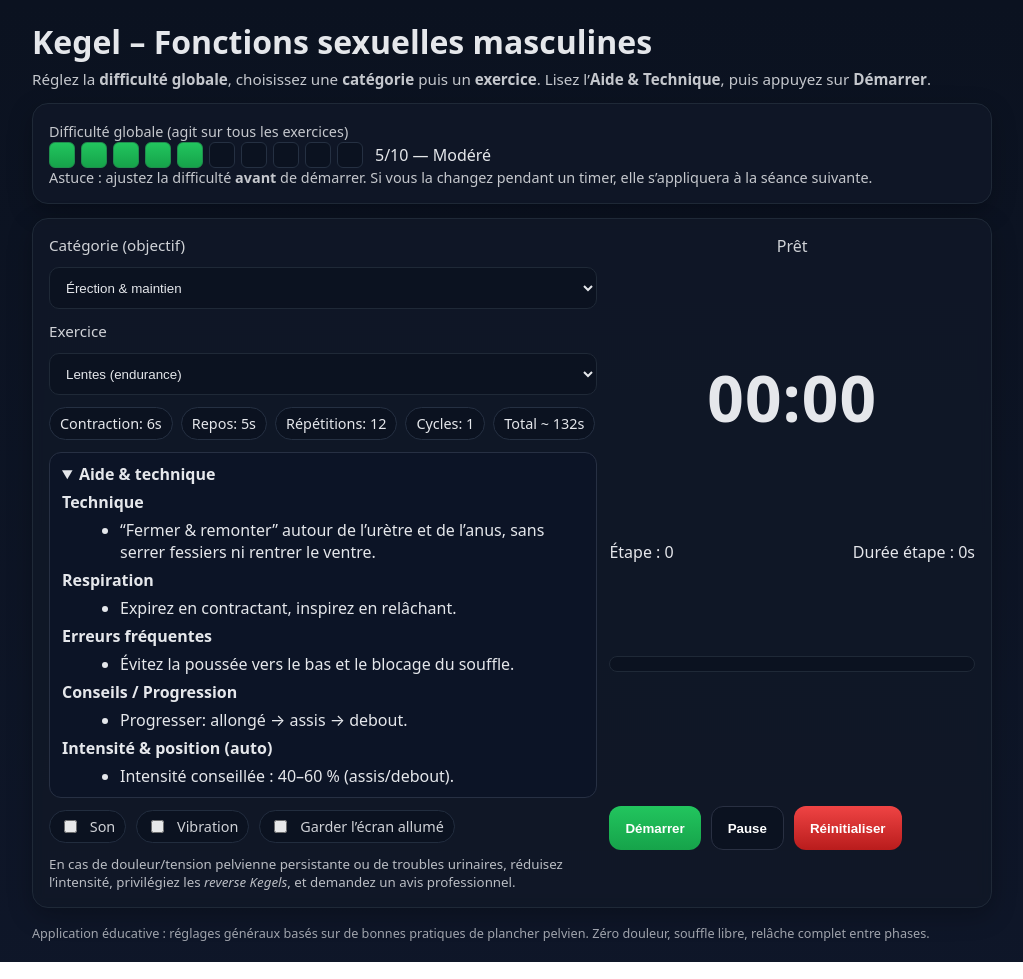
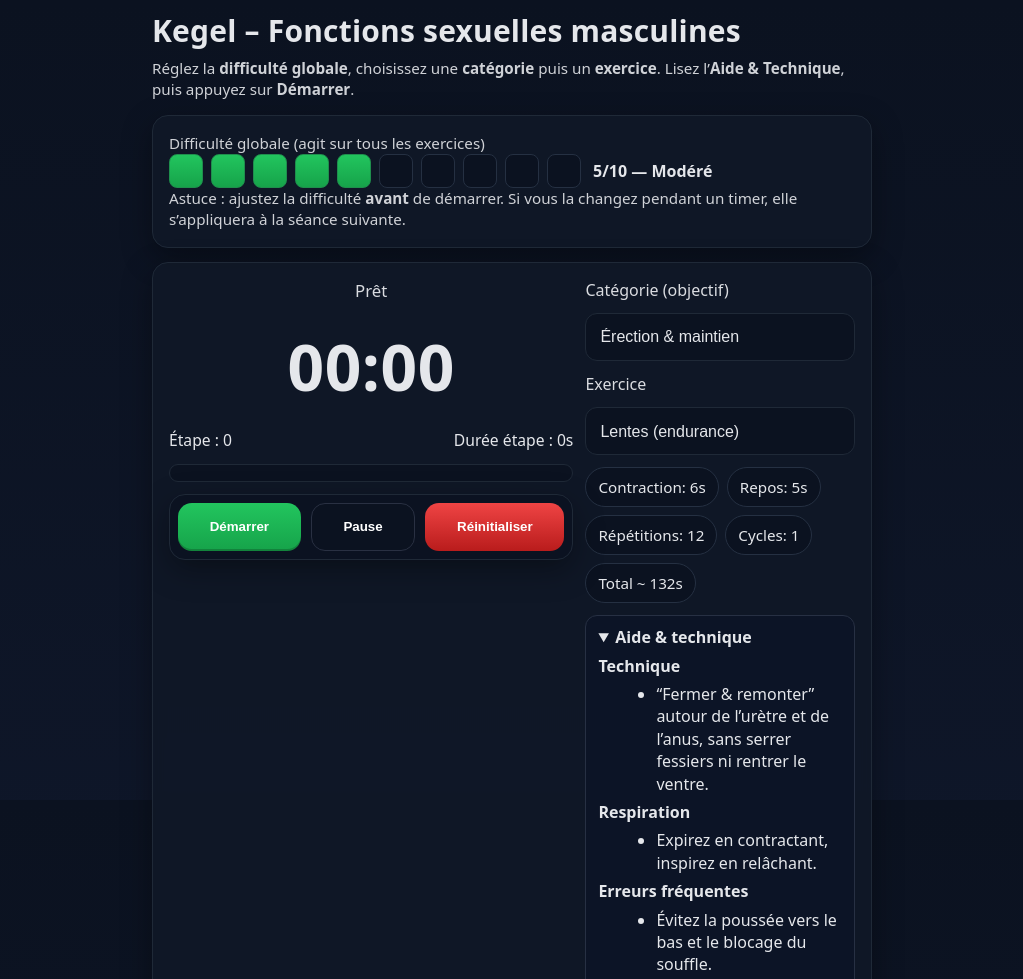
Before and after one commit to Thibisault/kegelapp, a plain HTML site: page index.html in a window 1280 px wide. Shown: the top 979 px of the page, without its empty margins (128-1151 px from the left). Drawn offline with Linux system fonts and the light colour scheme.

Commit message:
first commits

```diff
--- a/index.html
+++ b/index.html
@@ -1,14 +1,15 @@
 <!doctype html>
 <html lang="fr">
-
 <head>
   <meta charset="utf-8" />
-  <meta name="viewport" content="width=device-width,initial-scale=1" />
+  <!-- Mobile-friendly viewport + notch support -->
+  <meta name="viewport" content="width=device-width,initial-scale=1,viewport-fit=cover" />
+  <meta name="format-detection" content="telephone=no" />
   <title>Kegel – Fonctions sexuelles (avec difficulté globale)</title>
 
   <!-- PWA -->
   <link rel="manifest" href="manifest.json">
-  <meta name="theme-color" content="#317EFB">
+  <meta name="theme-color" content="#0b1220">
 
   <!-- iOS (plein écran + icône) -->
   <meta name="apple-mobile-web-app-capable" content="yes">
@@ -20,64 +21,132 @@
 
   <style>
     :root{
-      --bg:#0f172a; --card:#111827; --muted:#334155; --text:#e5e7eb;
+      --bg:#0b1220; --bg2:#0f172a; --card:#111827; --muted:#334155; --text:#e5e7eb;
       --accent:#22c55e; --accent-weak:#16a34a; --red:#ef4444; --border:#1f2937;
+      --shadow:0 10px 30px rgba(0,0,0,.35);
+      --radius:16px;
+      --pad:16px;
     }
-    *{box-sizing:border-box}
+
+    /* Reset mobile-friendly */
+    *,*::before,*::after{ box-sizing:border-box; }
+    html,body{ height:100%; }
+    html{ -webkit-text-size-adjust:100%; }
     body{
-      margin:0; padding:20px; background:linear-gradient(180deg,#0b1220,#0f172a 120%);
-      color:var(--text); font-family:system-ui,-apple-system,Segoe UI,Roboto,Ubuntu,"Helvetica Neue",Arial;
+      margin:0; padding: max(10px, env(safe-area-inset-top)) max(10px, env(safe-area-inset-right))
+                     calc(14px + env(safe-area-inset-bottom)) max(10px, env(safe-area-inset-left));
+      background:linear-gradient(180deg,var(--bg),var(--bg2) 120%);
+      color:var(--text);
+      font-family: system-ui,-apple-system,Segoe UI,Roboto,Ubuntu,"Helvetica Neue",Arial;
       display:flex; justify-content:center;
+      line-height:1.4;
+      -webkit-tap-highlight-color: transparent;
     }
-    .app{width:100%; max-width:960px; display:grid; gap:14px}
-    h1{margin:0 0 6px; font-size:clamp(22px,4vw,32px)}
-    .subtle{opacity:.85; font-size:.95rem}
+
+    .app{ width:100%; max-width:720px; display:grid; gap:14px; }
+
+    h1{ margin:0 0 6px; font-weight:800; letter-spacing:.2px;
+        font-size: clamp(22px, 4.5vw, 30px); }
+    .subtle{ opacity:.9; font-size:.95rem }
+
     .card{
-      background:rgba(17,24,39,.85); border:1px solid var(--border); border-radius:16px; padding:16px;
-      box-shadow:0 8px 24px rgba(0,0,0,.25); backdrop-filter: blur(6px);
+      background:rgba(17,24,39,.88); border:1px solid var(--border); border-radius:var(--radius); padding:var(--pad);
+      box-shadow:var(--shadow); backdrop-filter: blur(6px);
     }
-    .grid{display:grid; gap:12px}
-    @media(min-width:900px){ .grid-2{grid-template-columns:1.2fr .8fr} }
-    .row{display:flex; gap:10px; flex-wrap:wrap; align-items:center}
-    label{font-size:.95rem; opacity:.9}
+    .grid{ display:grid; gap:12px }
+    /* Mobile d'abord : 1 colonne ; desktop : 2 colonnes */
+    .grid-2{ grid-template-columns: 1fr; }
+    @media (min-width: 900px){
+      .grid-2{ grid-template-columns: 1.2fr .8fr; align-items:start; }
+      .col-timer{ order: 2; position: static; }
+      .controls-row{ position: static; }
+    }
+
+    .row{ display:flex; gap:10px; flex-wrap:wrap; align-items:center }
+    label{ font-size:1rem; opacity:.95 }
+
     select{
-      background:#0b1220; border:1px solid var(--border); color:var(--text);
-      border-radius:10px; padding:10px 12px; min-height:42px; width:100%;
+      appearance:none;
+      background:#0b1220;
+      border:1px solid var(--border);
+      color:var(--text);
+      border-radius:12px;
+      padding:12px 14px;
+      min-height:48px;
+      width:100%;
+      font-size:1rem;
     }
+
     button{
-      border:0; border-radius:12px; padding:12px 16px; font-weight:700; cursor:pointer; color:white; background:var(--muted);
-      transition:.15s transform ease, .15s filter ease; min-height:44px;
+      border:0; border-radius:14px; padding:14px 16px; font-weight:800; cursor:pointer; color:white; background:var(--muted);
+      transition:.15s transform ease, .15s filter ease, .2s box-shadow ease; min-height:48px; flex:1 1 auto;
+      touch-action: manipulation;
     }
-    button:hover{filter:brightness(1.07)} button:active{transform:translateY(1px)}
-    .primary{background:linear-gradient(180deg,var(--accent),var(--accent-weak))}
-    .ghost{background:#0b1220; border:1px solid #293042}
-    .danger{background:linear-gradient(180deg,#ef4444,#b91c1c)}
-    .badge{display:inline-flex; gap:6px; align-items:center; padding:6px 10px; border-radius:999px; background:#0b1220; border:1px solid #253042; font-size:.9rem}
-    .big{font-size:clamp(40px,10vw,64px); font-weight:800; letter-spacing:1px; margin:4px 0 6px; text-align:center}
-    .sub{text-align:center; opacity:.9}
-    .progress{height:16px; background:#0b1220; border:1px solid var(--border); border-radius:999px; overflow:hidden}
-    .bar{height:100%; width:0%; background:linear-gradient(90deg,#22c55e,#86efac)}
-    .kpi{display:flex; justify-content:space-between; font-variant-numeric:tabular-nums}
-    .list{display:flex; flex-wrap:wrap; gap:8px}
+    button:hover{ filter:brightness(1.07) }
+    button:active{ transform:translateY(1px) }
+    .primary{ background:linear-gradient(180deg,var(--accent),var(--accent-weak)); box-shadow: inset 0 -2px 0 rgba(0,0,0,.2); }
+    .ghost{ background:#0b1220; border:1px solid #293042 }
+    .danger{ background:linear-gradient(180deg,#ef4444,#b91c1c) }
+
+    .badge{
+      display:inline-flex; gap:8px; align-items:center; padding:8px 12px; border-radius:999px;
+      background:#0b1220; border:1px solid #253042; font-size:.95rem; min-height:40px;
+    }
+
+    .big{ font-size: clamp(42px, 11vw, 64px); font-weight:900; letter-spacing:.5px; margin:8px 0 6px; text-align:center }
+    .sub{ text-align:center; opacity:.95; font-size:1.05rem }
+    .kpi{ display:flex; justify-content:space-between; font-variant-numeric:tabular-nums; font-size:.98rem }
+
+    .progress{ height:18px; background:#0b1220; border:1px solid var(--border); border-radius:999px; overflow:hidden }
+    .bar{ height:100%; width:0%; background:linear-gradient(90deg,#22c55e,#86efac) }
+
+    .list{ display:flex; flex-wrap:wrap; gap:8px }
 
     /* Aide */
-    details.help{border:1px solid #273043; border-radius:12px; padding:10px 12px; background:#0b1220}
-    details.help[open]{background:#0c1426}
-    details.help summary{cursor:pointer; font-weight:700; margin-bottom:6px}
-    ul{margin:6px 0 0 18px}
-    small{opacity:.8}
+    details.help{ border:1px solid #273043; border-radius:12px; padding:10px 12px; background:#0b1220 }
+    details.help[open]{ background:#0c1426 }
+    details.help summary{ cursor:pointer; font-weight:800; margin-bottom:6px }
+    ul{ margin:6px 0 0 18px }
+    small{ opacity:.85 }
 
-    /* Barre de difficulté (10 carrés) */
-    .diff-wrap{display:flex; align-items:center; gap:12px}
-    .diffbar{ display:flex; gap:6px; align-items:center; outline:none; }
+    /* Barre de difficulté */
+    .diff-wrap{ display:flex; align-items:center; gap:12px; flex-wrap:wrap }
+    .diffbar{ display:flex; gap:8px; align-items:center; outline:none; }
     .cell{
-      width:26px; height:26px; border-radius:6px; border:1px solid #253042; background:#0b1220;
+      width: clamp(28px, 7vw, 34px); height: clamp(28px, 7vw, 34px);
+      border-radius:8px; border:1px solid #253042; background:#0b1220;
       transition:transform .12s ease, filter .12s ease, background .12s ease;
     }
-    .cell.active{background:linear-gradient(180deg,var(--accent),var(--accent-weak)); border-color:#1f8e4d}
-    .cell:hover{filter:brightness(1.07); cursor:pointer}
-    .diff-text{min-width:140px; font-variant-numeric:tabular-nums}
-    .hint{font-size:.9rem; opacity:.85}
+    .cell.active{ background:linear-gradient(180deg,var(--accent),var(--accent-weak)); border-color:#1f8e4d }
+    .cell:hover{ filter:brightness(1.07); cursor:pointer }
+    .diff-text{ min-width:150px; font-variant-numeric:tabular-nums; font-weight:700 }
+    .hint{ font-size:.95rem; opacity:.9 }
+
+    /* Contrôles collants (restent accessibles en bas sur mobile) */
+    .controls-row{
+      position: sticky; bottom: max(8px, env(safe-area-inset-bottom));
+      background: rgba(11,18,32,.75);
+      border:1px solid var(--border);
+      border-radius: 16px;
+      padding: 8px;
+      box-shadow: var(--shadow);
+      backdrop-filter: blur(10px);
+      z-index: 10;
+    }
+
+    /* Bannière d’installation PWA (apparition si possible) */
+    .install-banner{
+      display:none; position: sticky; top: max(8px, env(safe-area-inset-top)); z-index: 20;
+      padding:10px 12px; border-radius:14px; border:1px solid #253042; background:#0c1426; box-shadow:var(--shadow);
+    }
+    .install-banner.show{ display:block; }
+    .install-banner .row{ gap:8px }
+    .install-banner button{ flex:0 0 auto }
+
+    /* Réduction des animations si demandé */
+    @media (prefers-reduced-motion: reduce){
+      *{ transition: none !important; }
+    }
   </style>
 
   <!-- Enregistrement du Service Worker -->
@@ -93,7 +162,24 @@
 </head>
 
 <body>
-  <main class="app">
+  <main class="app" id="appRoot">
+    <!-- Bannière d'installation PWA -->
+    <section id="installBanner" class="install-banner" aria-live="polite" aria-atomic="true">
+      <div class="row" style="justify-content:space-between; align-items:center">
+        <div style="display:flex; gap:10px; align-items:center;">
+          <img src="icons/icon-192.png" width="28" height="28" alt="" style="border-radius:6px;"/>
+          <div>
+            <div style="font-weight:800">Installer l’app</div>
+            <small>Ajoute « Kegel » à l’écran d’accueil pour un accès rapide.</small>
+          </div>
+        </div>
+        <div class="row" style="flex-wrap:nowrap">
+          <button id="installBtn" class="primary" style="min-width:140px">Installer</button>
+          <button id="dismissInstall" class="ghost" aria-label="Fermer">Plus tard</button>
+        </div>
+      </div>
+    </section>
+
     <header>
       <h1>Kegel – Fonctions sexuelles masculines</h1>
       <div class="subtle">Réglez la <b>difficulté globale</b>, choisissez une <b>catégorie</b> puis un <b>exercice</b>. Lisez l’<b>Aide & Technique</b>, puis appuyez sur <b>Démarrer</b>.</div>
@@ -109,12 +195,12 @@
         </div>
         <div id="diffText" class="diff-text">5/10 — Modéré</div>
       </div>
-      <div class="hint">Astuce : ajustez la difficulté <b>avant</b> de démarrer. Si vous la changez pendant un timer, elle s’appliquera à la séance suivante.</div>
+      <div class="hint">Astuce : ajustez la difficulté <b>avant</b> de démarrer. Si vous la changez pendant un timer, elle s’appliquera à la séance suivante.</div>
     </section>
 
     <section class="card grid grid-2">
       <!-- Colonne gauche: Sélection & Aide -->
-      <div class="grid">
+      <div class="grid col-selectors">
         <div class="grid">
           <label for="catSelect">Catégorie (objectif)</label>
           <select id="catSelect" aria-label="Catégorie"></select>
@@ -139,8 +225,8 @@
         <small>En cas de douleur/tension pelvienne persistante ou de troubles urinaires, réduisez l’intensité, privilégiez les <i>reverse Kegels</i>, et demandez un avis professionnel.</small>
       </div>
 
-      <!-- Colonne droite: Timer -->
-      <div class="grid">
+      <!-- Colonne droite: Timer (affiché en premier sur mobile) -->
+      <div class="grid col-timer" style="order:-1">
         <div class="sub" id="phaseLabel">Prêt</div>
         <div class="big" id="timeDisplay">00:00</div>
         <div class="kpi">
@@ -150,7 +236,7 @@
         <div class="progress" role="progressbar" aria-valuemin="0" aria-valuemax="100" aria-label="Progression">
           <div class="bar" id="progressBar"></div>
         </div>
-        <div class="row">
+        <div class="row controls-row">
           <button id="startBtn" class="primary">Démarrer</button>
           <button id="pauseBtn" class="ghost" disabled>Pause</button>
           <button id="resetBtn" class="danger" disabled>Réinitialiser</button>
@@ -159,17 +245,12 @@
     </section>
 
     <footer class="subtle">
-      <small>Application éducative : réglages généraux basés sur de bonnes pratiques de plancher pelvien. Zéro douleur, souffle libre, relâche complet entre phases.</small>
+      <small>Application éducative : réglages généraux basés sur de bonnes pratiques de plancher pelvien. Zéro douleur, souffle libre, relâche complet entre phases.</small>
     </footer>
   </main>
 
   <script>
     // ====== Données : catégories & exercices (paramètres de base) ======
-    // Types:
-    // - 'interval' : alternance travail/repos avec répétitions et cycles
-    // - 'sequence' : liste d'étapes nommées, avec cycles
-    // - 'info'     : fiche aide sans timer
-    // Chaque exercice a un "profile" définissant la façon d'adapter la difficulté.
     const CATEGORIES = [
       {
         id:'erection', name:'Érection & maintien', exercises:[
@@ -186,7 +267,7 @@
             base:{work:1, rest:1, reps:30, cycles:1, restBetweenCycles:0}, profile:'quick',
             help:{
               tech:['Contractions brèves, nettes, sans crispation globale.'],
-              breath:['Souffle fluide ; micro‑expirs possibles.'],
+              breath:['Souffle fluide ; micro-expirs possibles.'],
               errors:['Ne serrez pas les fessiers.'],
               progress:['Augmentez par paquets de 5.']
             }
@@ -200,7 +281,7 @@
               progress:['Augmenter par pas de 5 s maximum.']
             }
           },
-          { id:'ladder', name:'Pyramide (2‑4‑6‑8‑6‑4‑2)', type:'sequence',
+          { id:'ladder', name:'Pyramide (2-4-6-8-6-4-2)', type:'sequence',
             steps:[{label:'2 s',seconds:2},{label:'4 s',seconds:4},{label:'6 s',seconds:6},{label:'8 s',seconds:8},{label:'6 s',seconds:6},{label:'4 s',seconds:4},{label:'2 s',seconds:2}],
             base:{cycles:1, restBetweenCycles:0}, profile:'pyramid',
             help:{
@@ -278,7 +359,7 @@
             base:{work:1, rest:1, reps:20, cycles:1, restBetweenCycles:0}, profile:'pulses',
             help:{
               tech:['Contractions brèves, rythmées, sans augmenter la pression abdominale.'],
-              breath:['Souffle libre ; micro‑expirs possibles.'],
+              breath:['Souffle libre ; micro-expirs possibles.'],
               errors:['Pas de crispation globale.'],
               progress:['Ajoutez 2–4 pulses quand c’est facile.']
             }
@@ -296,7 +377,7 @@
       },
       {
         id:'comfort', name:'Confort / détente (tension pelvienne)', exercises:[
-          { id:'revtonic', name:'Reverse toniques (anti‑tension)', type:'interval', labels:{work:'Relâche', rest:'Neutre'},
+          { id:'revtonic', name:'Reverse toniques (anti-tension)', type:'interval', labels:{work:'Relâche', rest:'Neutre'},
             base:{work:20, rest:10, reps:10, cycles:1, restBetweenCycles:0}, profile:'reverse',
             help:{
               tech:['Sentez l’ouverture à l’inspiration, laissez le ventre se gonfler.'],
@@ -307,8 +388,8 @@
           },
           { id:'diaph', name:'Respiration diaphragmatique (fiche)', type:'info',
             help:{
-              tech:['Allongé, mains sur le bas‑ventre : inspirez (ventre monte), expirez longuement.'],
-              tips:['5–10 respirations, 2–3 postures (papillon, happy baby, 90‑90).']
+              tech:['Allongé, mains sur le bas-ventre : inspirez (ventre monte), expirez longuement.'],
+              tips:['5–10 respirations, 2–3 postures (papillon, happy baby, 90-90).']
             }
           }
         ]
@@ -337,6 +418,8 @@
     function beep(freq=600, ms=120){
       if(!$('soundToggle').checked) return;
       const ctx=ensureAudio(); if(!ctx) return;
+      // Débloque l'audio sur iOS à la 1ère interaction
+      if (ctx.state === 'suspended') { ctx.resume().catch(()=>{}); }
       const o=ctx.createOscillator(); const g=ctx.createGain();
       o.type='sine'; o.frequency.value=freq;
       g.gain.setValueAtTime(0.0001, ctx.currentTime);
@@ -382,8 +465,7 @@
       diffBar.setAttribute('aria-valuenow', String(difficulty));
       diffText.textContent = diffLabel(difficulty);
       [...diffBar.children].forEach((cell,i)=>{ cell.classList.toggle('active', i < difficulty); });
-      // Mettre à jour l'aide/les résumés selon difficulté
-      renderExerciseInfo(); // n'interrompt pas un timer en cours
+      renderExerciseInfo();
     }
     function buildDiffBar(){
       diffBar.innerHTML='';
@@ -391,9 +473,8 @@
         const cell=document.createElement('div');
         cell.className='cell'; if(i<=difficulty) cell.classList.add('active');
         cell.title=`Niveau ${i}`;
-        cell.addEventListener('click', ()=>{
-          difficulty=i; savePref('difficulty', difficulty); updateDiffUI();
-        });
+        cell.tabIndex = 0;
+        cell.addEventListener('click', ()=>{ difficulty=i; savePref('difficulty', difficulty); updateDiffUI(); });
         diffBar.appendChild(cell);
       }
       diffBar.addEventListener('keydown',(e)=>{
@@ -404,19 +485,16 @@
     }
 
     // ====== Adaptation des exercices à la difficulté ======
-    // t ∈ [0,1] mappe 1..10 → 0..1
     function tFromD(d){ return (clamp(d,1,10)-1)/9; }
-
     function intensityAdvice(d){
-      if(d<=3) return 'Intensité conseillée : 20–40 % (position allongé/assis).';
-      if(d<=7) return 'Intensité conseillée : 40–60 % (assis/debout).';
-      return 'Intensité conseillée : 60–75 % (debout/en mouvement, jamais 100 %).';
+      if(d<=3) return 'Intensité conseillée : 20–40 % (position allongé/assis).';
+      if(d<=7) return 'Intensité conseillée : 40–60 % (assis/debout).';
+      return 'Intensité conseillée : 60–75 % (debout/en mouvement, jamais 100 %).';
     }
 
-    // Renvoie un "exercice réglé" pour la difficulté courante
     function tuneExercise(ex, d){
       const t = tFromD(d);
-      const copy = JSON.parse(JSON.stringify(ex)); // clone simple
+      const copy = JSON.parse(JSON.stringify(ex)); // clone
 
       if(ex.type==='interval'){
         let {work,rest,reps,cycles,restBetweenCycles} = ex.base;
@@ -431,7 +509,6 @@
             break;
           }
           case 'quick': {
-            // Pulses: garder 1/1 mais augmenter le volume (reps) et éventuellement les cycles
             const repsMin=18, repsMax=42;
             reps = Math.max(8, Math.round(lerp(repsMin, repsMax, t)));
             work = 1; rest = 1;
@@ -452,11 +529,10 @@
             const repsMin=12, repsMax=28;
             reps = Math.round(lerp(repsMin, repsMax, t));
             work = 1;
-            rest = roundSec(lerp(1.2, 0.6, t)); // repos un peu plus court en haut
+            rest = roundSec(lerp(1.2, 0.6, t));
             break;
           }
           case 'short': {
-            // Tenues courtes: augmenter légèrement la tenue, réduire un peu le repos, +reps
             const fW = lerp(0.7, 1.5, t);
             const fR = lerp(1.2, 0.8, t);
             const fN = lerp(0.9, 1.25, t);
@@ -466,8 +542,7 @@
             break;
           }
           case 'reverse': {
-            // "Plus difficile" = davantage de temps passé à relâcher / plus de volume
-            const fW = lerp(1.0, 1.6, t); // relâche plus longue
+            const fW = lerp(1.0, 1.6, t); // plus de relâche
             const fN = lerp(0.8, 1.3, t);
             work = roundSec(work * fW);
             rest = roundSec(rest * lerp(1.0, 0.9, t));
@@ -490,14 +565,13 @@
             break;
           }
           case 'elevator': {
-            const dur = roundSec(lerp(2, 4, t)); // secondes par palier
+            const dur = roundSec(lerp(2, 4, t));
             steps = steps.map(s=>({label:s.label, seconds: dur}));
             cycles = Math.round(lerp(3, 5, t));
             restBetweenCycles = 20;
             break;
           }
           case 'breath': {
-            // 4/4 → 8/8 selon difficulté
             const sec = roundSec(lerp(4, 8, t));
             steps = [{label:'Inspire (relâche)',seconds:sec},{label:'Expire (contrac. douce 20–30%)',seconds:sec}];
             cycles = Math.round(lerp(8, 12, t));
@@ -527,10 +601,8 @@
         copy.tuned = { type:'info' };
       }
 
-      // Aide: insérer un conseil d’intensité selon la difficulté
-      const intens = intensityAdvice(d);
       copy.help = copy.help || {};
-      copy.help.intensity = intens;
+      copy.help.intensity = intensityAdvice(d);
       return copy;
     }
 
@@ -559,7 +631,7 @@
       function addSection(title, arr){
         if(!arr || !arr.length) return;
         const sec=document.createElement('div');
-        const h3=document.createElement('div'); h3.style.fontWeight='700'; h3.style.marginTop='6px'; h3.textContent=title; sec.appendChild(h3);
+        const h3=document.createElement('div'); h3.style.fontWeight='800'; h3.style.marginTop='6px'; h3.textContent=title; sec.appendChild(h3);
         const ul=document.createElement('ul'); arr.forEach(x=>{ const li=document.createElement('li'); li.textContent=x; ul.appendChild(li); }); sec.appendChild(ul);
         helpContent.appendChild(sec);
       }
@@ -569,7 +641,6 @@
       addSection('Conseils / Progression', h.progress||h.tips);
       addSection('Intensité & position (auto)', [h.intensity]);
 
-      // Ajuste l’affichage initial du timer
       updateUIForExercise();
     }
 
@@ -664,7 +735,6 @@
     resetBtn.addEventListener('click', reset);
 
     // ====== Init ======
-    // Préférences
     $('soundToggle').checked = !!(LS.k.soundOn);
     $('vibrateToggle').checked = !!(LS.k.vibOn);
     $('wakeToggle').checked = !!(LS.k.wakeOn);
@@ -674,9 +744,41 @@
 
     // Accessibilité: Espace = démarrer/pause, Échap = reset
     document.addEventListener('keydown', (e)=>{
+      // éviter que la barre d'espace scroll la page si bouton visible
       if(e.code==='Space'){ e.preventDefault(); if(state===STATE.RUNNING || state===STATE.PAUSED) pause(); else start(); }
       if(e.code==='Escape'){ reset(); }
     });
+
+    // ====== PWA: bannière d'installation (Android/Chrome) ======
+    let deferredPrompt = null;
+    window.addEventListener('beforeinstallprompt', (e) => {
+      e.preventDefault();
+      deferredPrompt = e;
+      const bn = $('installBanner');
+      if(bn) bn.classList.add('show');
+    });
+    $('installBtn').addEventListener('click', async () => {
+      if(!deferredPrompt) return;
+      try{
+        await deferredPrompt.prompt();
+        await deferredPrompt.userChoice;
+      }catch(_){} finally{
+        deferredPrompt = null;
+        $('installBanner')?.classList.remove('show');
+      }
+    });
+    $('dismissInstall').addEventListener('click', ()=> $('installBanner')?.classList.remove('show'));
+
+    // iOS astuce : afficher la bannière si PWA non installable nativement
+    // (Safari iOS n'émet pas beforeinstallprompt)
+    if (/iphone|ipad|ipod/i.test(navigator.userAgent) && !window.matchMedia('(display-mode: standalone)').matches) {
+      // Affiche juste la bannière avec le bouton "Plus tard" (instruction implicite)
+      $('installBanner')?.classList.add('show');
+      $('installBtn').textContent = 'Comment faire';
+      $('installBtn').onclick = () => {
+        alert('Sur iOS : bouton "Partager" → "Sur l’écran d’accueil".');
+      };
+    }
   </script>
 </body>
 </html>
```
